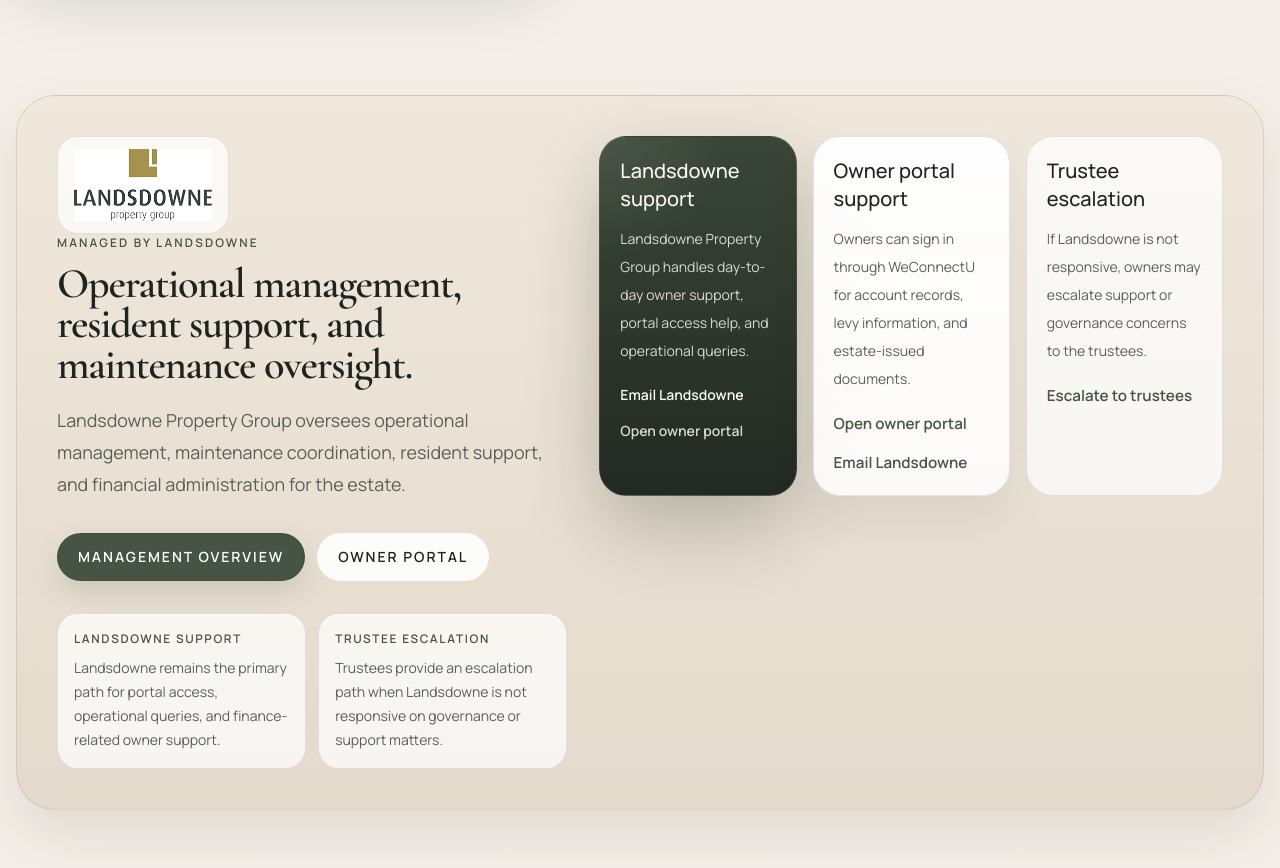
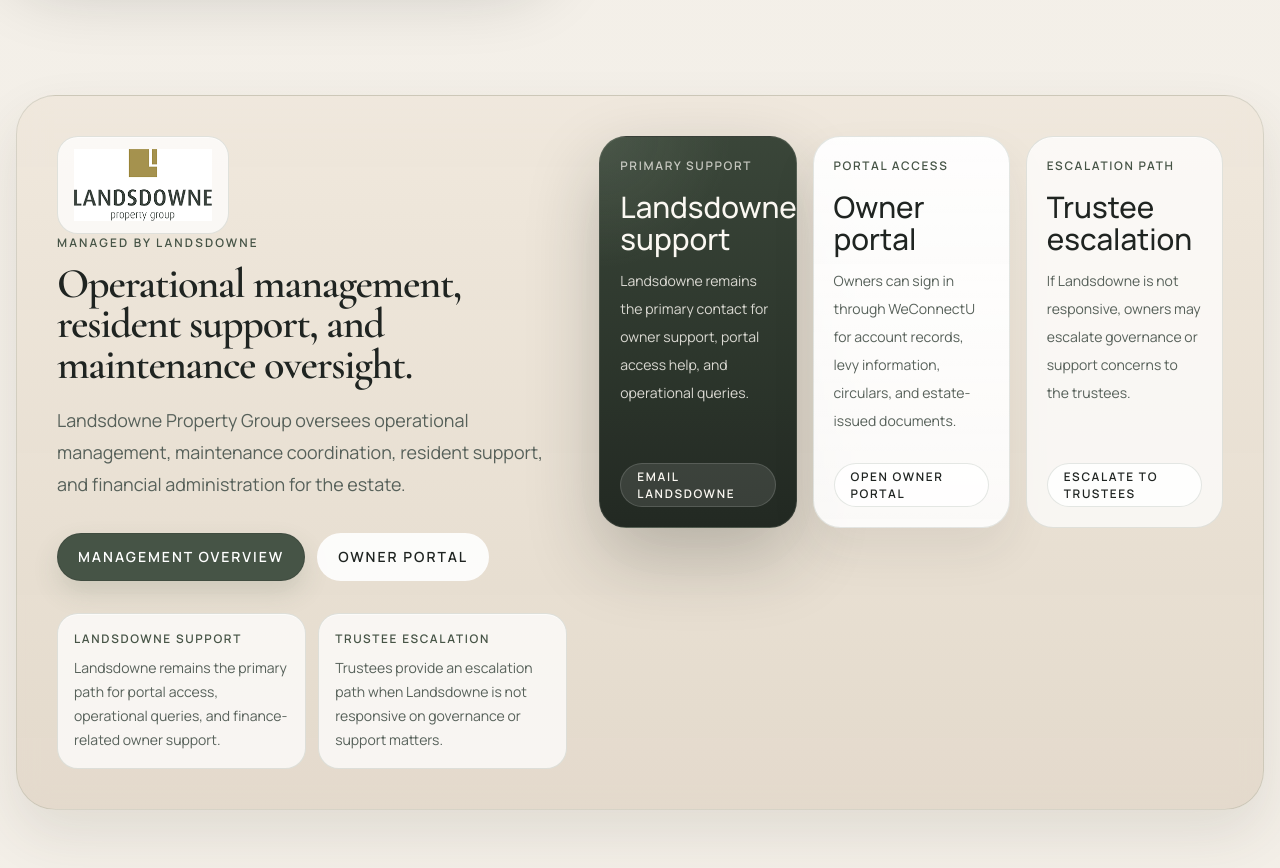
Before and after one commit to DJNgoma/thelombardydotcodotza, a Next.js app: page / in a window 1280 px wide. Shown: the part 4580-5448 px from the top of the page. Built offline with nearby package versions, Linux system fonts and the light colour scheme; a web font is replaced by a local one.

Commit message:
style: simplify management support cards

```diff
--- a/components/sections/ManagementPanel.tsx
+++ b/components/sections/ManagementPanel.tsx
@@ -54,7 +54,7 @@
               {siteConfig.managementContacts.map((contact, index) => (
                 <article
                   key={contact.title}
-                  className={`radius-card border p-5 ${
+                  className={`radius-card flex min-h-[18rem] flex-col border p-5 ${
                     index === 0
                       ? "surface-dark border-white/8"
                       : index === 1
@@ -62,8 +62,19 @@
                         : "inset-surface border-[var(--color-line)]"
                   }`}
                 >
+                  <p
+                    className={`meta-label ${
+                      index === 0 ? "text-on-dark-label" : "text-[var(--color-sage-deep)]"
+                    }`}
+                  >
+                    {index === 0
+                      ? "Primary support"
+                      : index === 1
+                        ? "Portal access"
+                        : "Escalation path"}
+                  </p>
                   <h3
-                    className={`text-xl font-medium ${
+                    className={`mt-4 text-[1.85rem] leading-[1.08] font-medium ${
                       index === 0 ? "text-on-dark" : "text-[var(--color-ink)]"
                     }`}
                   >
@@ -76,33 +87,19 @@
                   >
                     {contact.summary}
                   </p>
-                  <div className="mt-5 flex flex-wrap gap-4">
+                  <div className="mt-auto pt-7">
                     {contact.actionLabel && contact.actionHref ? (
                       <a
                         href={contact.actionHref}
-                        className={
+                        className={`inline-flex min-h-11 items-center justify-center rounded-full border px-4 text-[0.74rem] font-semibold uppercase tracking-[var(--tracking-ui)] transition ${
                           index === 0
-                            ? "text-sm font-semibold text-on-dark transition hover:text-white"
-                            : "text-link"
-                        }
+                            ? "border-white/14 bg-white/10 text-on-dark hover:bg-white/16 hover:text-white"
+                            : "border-[var(--color-line)] bg-white/86 text-[var(--color-ink)] hover:bg-white"
+                        }`}
                         target={contact.actionHref.startsWith("http") ? "_blank" : undefined}
                         rel={contact.actionHref.startsWith("http") ? "noreferrer" : undefined}
                       >
                         {contact.actionLabel}
-                      </a>
-                    ) : null}
-                    {contact.secondaryLabel && contact.secondaryHref ? (
-                      <a
-                        href={contact.secondaryHref}
-                        className={
-                          index === 0
-                            ? "text-sm font-semibold text-on-dark-muted transition hover:text-white"
-                            : "text-link"
-                        }
-                        target={contact.secondaryHref.startsWith("http") ? "_blank" : undefined}
-                        rel={contact.secondaryHref.startsWith("http") ? "noreferrer" : undefined}
-                      >
-                        {contact.secondaryLabel}
                       </a>
                     ) : null}
                   </div>
--- a/content/site.ts
+++ b/content/site.ts
@@ -25,25 +25,21 @@
     {
       title: "Landsdowne support",
       summary:
-        "Landsdowne Property Group handles day-to-day owner support, portal access help, and operational queries.",
+        "Landsdowne remains the primary contact for owner support, portal access help, and operational queries.",
       actionLabel: "Email Landsdowne",
       actionHref: "mailto:connect@landsdowne.co.za",
-      secondaryLabel: "Open owner portal",
-      secondaryHref: "https://app.weconnectu.co.za",
     },
     {
-      title: "Owner portal support",
+      title: "Owner portal",
       summary:
-        "Owners can sign in through WeConnectU for account records, levy information, and estate-issued documents.",
+        "Owners can sign in through WeConnectU for account records, levy information, circulars, and estate-issued documents.",
       actionLabel: "Open owner portal",
       actionHref: "https://app.weconnectu.co.za",
-      secondaryLabel: "Email Landsdowne",
-      secondaryHref: "mailto:connect@landsdowne.co.za",
     },
     {
       title: "Trustee escalation",
       summary:
-        "If Landsdowne is not responsive, owners may escalate support or governance concerns to the trustees.",
+        "If Landsdowne is not responsive, owners may escalate governance or support concerns to the trustees.",
       actionLabel: "Escalate to trustees",
       actionHref: "mailto:trustees@thelombardy.co.za",
     },
```
